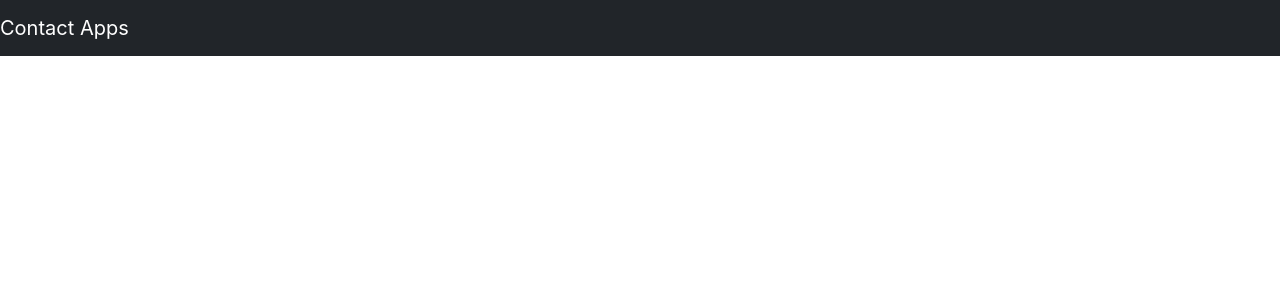
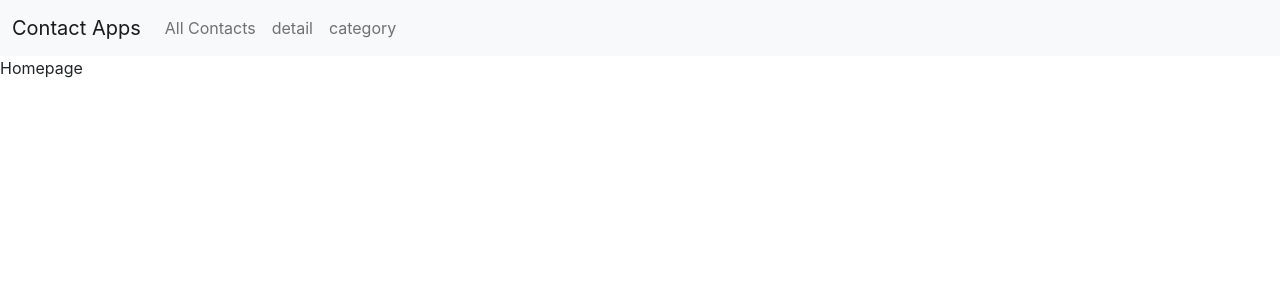
Before and after one commit to harikun/react-contact-app, a React (Create React App) app: page / in a window 1280 px wide. Shown: the top 300 px of the page. Built offline with nearby package versions, Linux system fonts and the light colour scheme.

Commit message:
koreksi typo ContactApp to <COntactApps/> and fixed data-bs-target

```diff
--- a/src/App.js
+++ b/src/App.js
@@ -9,9 +9,9 @@ function App() {
     <>
       <Navbar />
       <Routes>
-        <Route path="/" element={ContactApps} />
-        <Route path="/category" element={CategoryContact} />
-        <Route path="/detail" element={DetailContact} />
+        <Route path="/" element={<ContactApps />} />
+        <Route path="/category" element={<CategoryContact />} />
+        <Route path="/detail" element={<DetailContact />} />
       </Routes>
     </>
   );
--- a/src/components/Navbar.jsx
+++ b/src/components/Navbar.jsx
@@ -2,23 +2,24 @@ import { Link } from "react-router-dom";
 
 function Navbar() {
   return (
-    <nav className="navbar navbar-expand-lg navbar-dark bg-dark">
+    <nav className="navbar navbar-expand-lg navbar-light bg-light">
+      <div className="container-fluid">
         <Link className="navbar-brand" to="/">
           Contact Apps
         </Link>
         <button
           className="navbar-toggler"
           type="button"
-        data-toggle="collapse"
-        data-target="#navbarNavAltMarkup"
-        aria-controls="navbarNavAltMarkup"
+          data-bs-toggle="collapse"
+          data-bs-target="#navbarNav"
+          aria-controls="navbarNav"
           aria-expanded="false"
           aria-label="Toggle navigation"
         >
           <span className="navbar-toggler-icon"></span>
         </button>
         <div
-        className="collapse navbar-collpase justify-content-between"
+          className="collapse navbar-collapse justify-content-between"
           id="navbarNav"
         >
           <ul className="navbar-nav">
@@ -39,6 +40,7 @@ function Navbar() {
             </li>
           </ul>
         </div>
+      </div>
     </nav>
   );
 }
```
Lines whose indentation alone changed are shown as unchanged.
